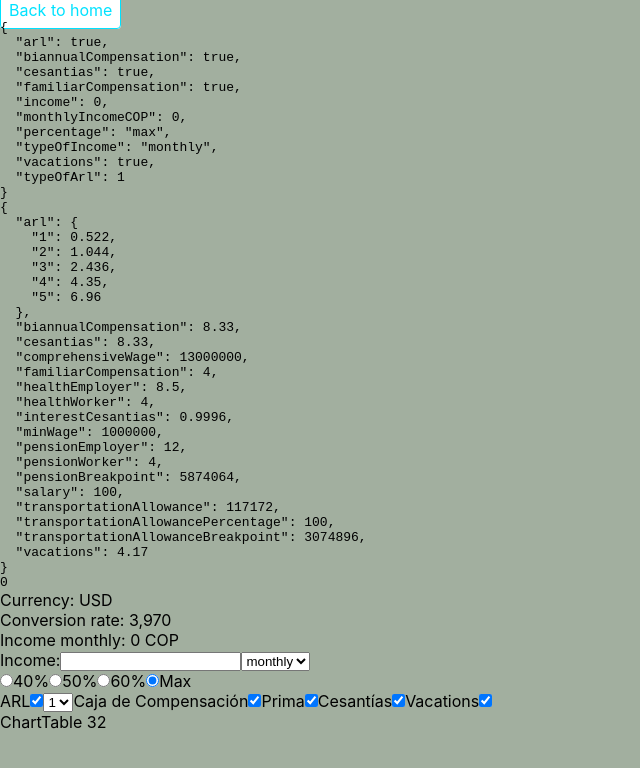
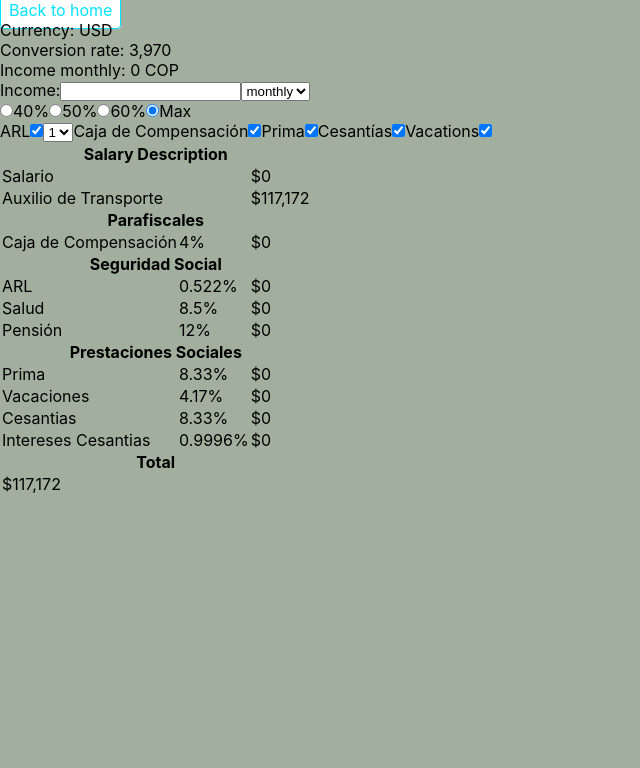
Before and after one commit to Luis-S-S/foreign, a React (Create React App) app: page /USD in a window 1280 px wide. Shown: the top 768 px of the page, without its empty margins (0-640 px from the left). Built offline with nearby package versions, Linux system fonts and the light colour scheme.

Commit message:
feat: correct bugs with ChartTable

```diff
--- a/src/components/ChartTable/index.tsx
+++ b/src/components/ChartTable/index.tsx
@@ -1,20 +1,162 @@
+/* eslint-disable max-len */
 import React from 'react';
 
 import { Bases, Options } from '../../index.d';
 
+import { formatNumsToString, formatTwoDecimals, confirmValue } from '../../service/functions';
+
 interface Props {
     bases: Bases;
-    options: Options;
+    opt: Options;
+    salary: number;
 }
 
-const ChartTable: React.FC<Props> = () => {
-  const num: number = 32;
+const displayZero = `$${(0).toFixed(2)}`;
+const displayNumber = (num: number) => `$${formatNumsToString(formatTwoDecimals(num))}`;
+
+const MainSection: React.FC<Props> = ({ bases, opt, salary }) => (
+  <thead>
+    <tr>
+      <th colSpan={3}>Salary Description</th>
+    </tr>
+    <tr>
+      <td colSpan={2}>Salario</td>
+      <td>{`$${formatNumsToString(salary)}`}</td>
+    </tr>
+    <tr>
+      <td colSpan={2}>Auxilio de Transporte</td>
+      <td>
+        {opt.monthlyIncomeCOP > bases.transportationAllowanceBreakpoint
+          ? displayZero
+          : `$${formatNumsToString(bases.transportationAllowance)}`}
+      </td>
+    </tr>
+  </thead>
+
+);
+
+const Parafiscales: React.FC<Props> = ({ bases, opt, salary }) => (
+  <>
+    <tr>
+      <th colSpan={3}>Parafiscales</th>
+    </tr>
+    <tr>
+      <td>Caja de Compensación</td>
+      <td>{`${bases.familiarCompensation}%`}</td>
+      <td>
+        {opt.familiarCompensation
+          ? displayNumber((salary * bases.familiarCompensation) / 100)
+          : displayZero}
+      </td>
+    </tr>
+  </>
+);
+
+const SeguridadSocial: React.FC<Props> = ({ bases, opt, salary }) => (
+  <>
+    <tr>
+      <th colSpan={3}>Seguridad Social</th>
+    </tr>
+    <tr>
+      <td>ARL</td>
+      <td>{`${bases.arl[opt.typeOfArl]}%`}</td>
+      <td>
+        {opt.arl
+          ? displayNumber((salary * bases.arl[opt.typeOfArl]) / 100)
+          : displayZero}
+      </td>
+    </tr>
+    <tr>
+      <td>Salud</td>
+      <td>{`${bases.healthEmployer}%`}</td>
+      <td>{displayNumber((salary * bases.healthEmployer) / 100)}</td>
+    </tr>
+    <tr>
+      <td>Pensión</td>
+      <td>{`${bases.pensionEmployer}%`}</td>
+      <td>{displayNumber((salary * bases.pensionEmployer) / 100)}</td>
+    </tr>
+  </>
+);
+
+const Prestaciones: React.FC<Props> = ({ bases, opt, salary }) => (
+  <>
+
+    <tr>
+      <th colSpan={3}>Prestaciones Sociales</th>
+    </tr>
+    <tr>
+      <td>Prima</td>
+      <td>{`${bases.biannualCompensation}%`}</td>
+      <td>
+        {opt.biannualCompensation
+          ? displayNumber((salary * bases.biannualCompensation) / 100)
+          : displayZero}
+      </td>
+    </tr>
+    <tr>
+      <td>Vacaciones</td>
+      <td>{`${bases.vacations}%`}</td>
+      <td>
+        {opt.vacations
+          ? displayNumber((salary * bases.vacations) / 100)
+          : displayZero}
+      </td>
+    </tr>
+    <tr>
+      <td>Cesantias</td>
+      <td>{`${bases.cesantias}%`}</td>
+      <td>
+        {opt.cesantias
+          ? displayNumber((salary * bases.cesantias) / 100)
+          : displayZero}
+      </td>
+    </tr>
+    <tr>
+      <td>Intereses Cesantias</td>
+      <td>{`${bases.interestCesantias}%`}</td>
+      <td>
+        {opt.cesantias
+          ? displayNumber((salary * bases.interestCesantias) / 100)
+          : displayZero}
+      </td>
+    </tr>
+  </>
+);
+
+const ChartTable: React.FC<Props> = ({ bases, opt, salary }) => {
+  const [total, setTotal] = React.useState<number>(0);
+
+  React.useEffect(() => {
+    const totalCalc = salary
+      + confirmValue(bases.transportationAllowance, opt.monthlyIncomeCOP <= bases.transportationAllowanceBreakpoint)
+      + confirmValue(((salary * bases.familiarCompensation) / 100), opt.familiarCompensation)
+      + confirmValue(((salary * bases.arl[opt.typeOfArl]) / 100), opt.arl)
+      + ((salary * bases.healthEmployer) / 100)
+      + (opt.monthlyIncomeCOP > bases.pensionBreakpoint ? ((salary * (bases.pensionEmployer + 1)) / 100) : ((salary * bases.pensionEmployer) / 100))
+      + confirmValue(((salary * bases.biannualCompensation) / 100), opt.biannualCompensation)
+      + confirmValue(((salary * bases.vacations) / 100), opt.vacations)
+      + confirmValue(((salary * bases.cesantias) / 100), opt.cesantias)
+      + confirmValue(((salary * bases.interestCesantias) / 100), opt.cesantias);
+
+    setTotal(Math.round(totalCalc));
+  }, [opt, salary]);
+
   return (
-    <div>
-      ChartTable
-      {' '}
-      {num}
-    </div>
+    <table>
+      <MainSection bases={bases} opt={opt} salary={salary} />
+      <tbody>
+        <Parafiscales bases={bases} opt={opt} salary={salary} />
+        <SeguridadSocial bases={bases} opt={opt} salary={salary} />
+        <Prestaciones bases={bases} opt={opt} salary={salary} />
+        <tr>
+          <th colSpan={3}>Total</th>
+        </tr>
+        <tr>
+          <td colSpan={3}>{displayNumber(total)}</td>
+        </tr>
+      </tbody>
+    </table>
   );
 };
 
--- a/src/pages/Chart/index.tsx
+++ b/src/pages/Chart/index.tsx
@@ -41,10 +41,6 @@ const Chart: React.FC = () => {
     <main className="chart-page">
       <Link className="link--default" to="/">Back to home</Link>
       <section className="chart__top-section">
-        <pre>{JSON.stringify(options, null, 2)}</pre>
-        <pre>{JSON.stringify(bases, null, 2)}</pre>
-        <pre>{formatNumsToString(salary)}</pre>
-
         <p>{`Currency: ${currency}`}</p>
         <p>{`Conversion rate: ${formatNumsToString(conversionRate)}`}</p>
         <p>{`Income monthly: ${formatNumsToString(options.monthlyIncomeCOP)} COP`}</p>
@@ -63,7 +59,7 @@ const Chart: React.FC = () => {
         <CheckableOpt options={options} setOptions={setOptions} name="cesantias" text="Cesantías" />
         <CheckableOpt options={options} setOptions={setOptions} name="vacations" text="Vacations" />
       </section>
-      <ChartTable bases={bases} options={options} />
+      <ChartTable bases={bases} opt={options} salary={salary} />
     </main>
   );
 };
--- a/src/service/functions.ts
+++ b/src/service/functions.ts
@@ -5,16 +5,17 @@ import {
 
 export const formatTwoDecimals = (value: string | number): number => {
   const number = Number(value);
-  return Math.round(number * 100) / 100;
+  return Number(number.toFixed(2));
 };
 
 export const formatNumsToString = (value: number): string => value.toString().replace(/\B(?=(\d{3})+(?!\d))/g, ',');
 
+export const confirmValue = (initialValue: number, isIncluded: boolean): number => (isIncluded ? initialValue : 0);
+
+export const selectArl = (arl: Arl, num: keyof Arl): number => arl[num];
+
 export const calculateSalary = (bases: Bases, opt: Options): number => {
   if (opt.monthlyIncomeCOP === 0) { return 0; }
-
-  const confirmValue = (initialValue: number, isIncluded: boolean): number => (isIncluded ? initialValue : 0);
-  const selectArl = (arl: Arl, num: keyof Arl): number => arl[num];
 
   let salary: number = 0;
   let calcSalary: number = 0;
```
Also changed, not shown: src/components/ManagementTable/index.tsx (added, +22 -0 lines).
